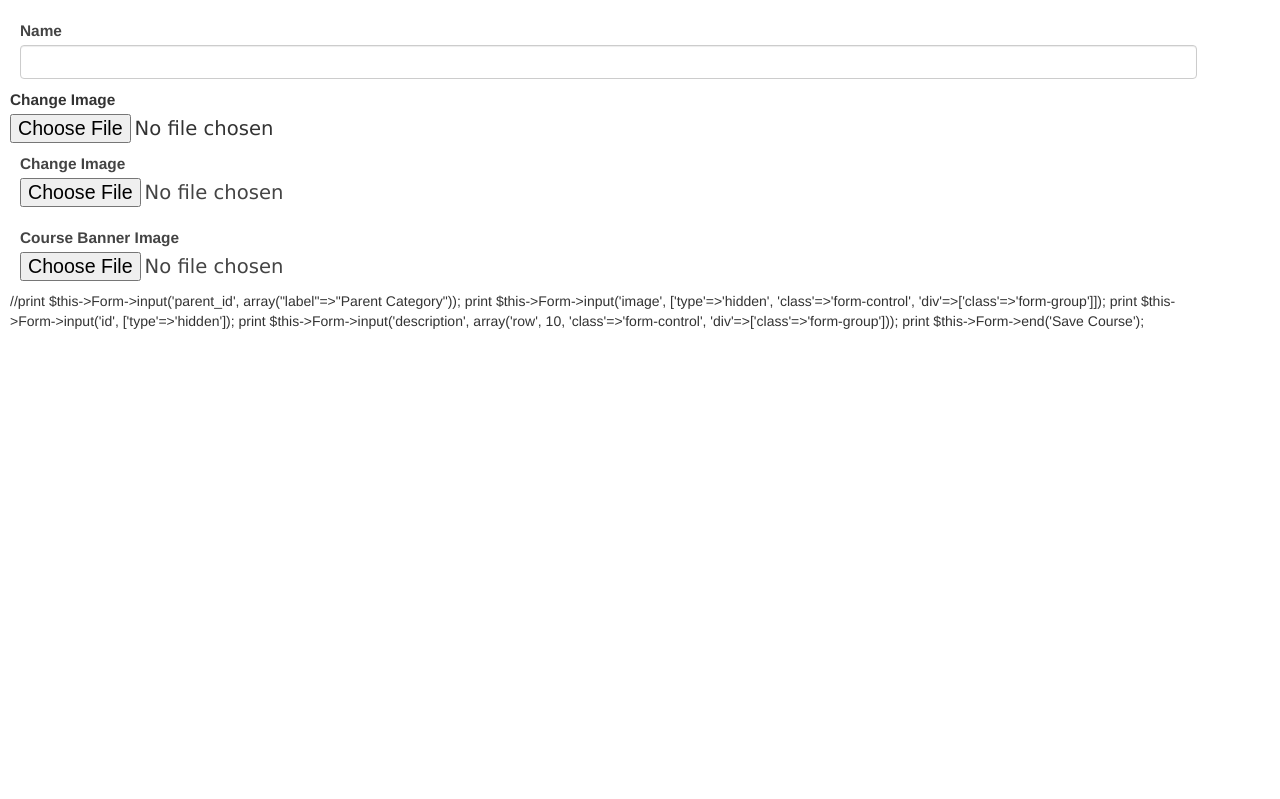
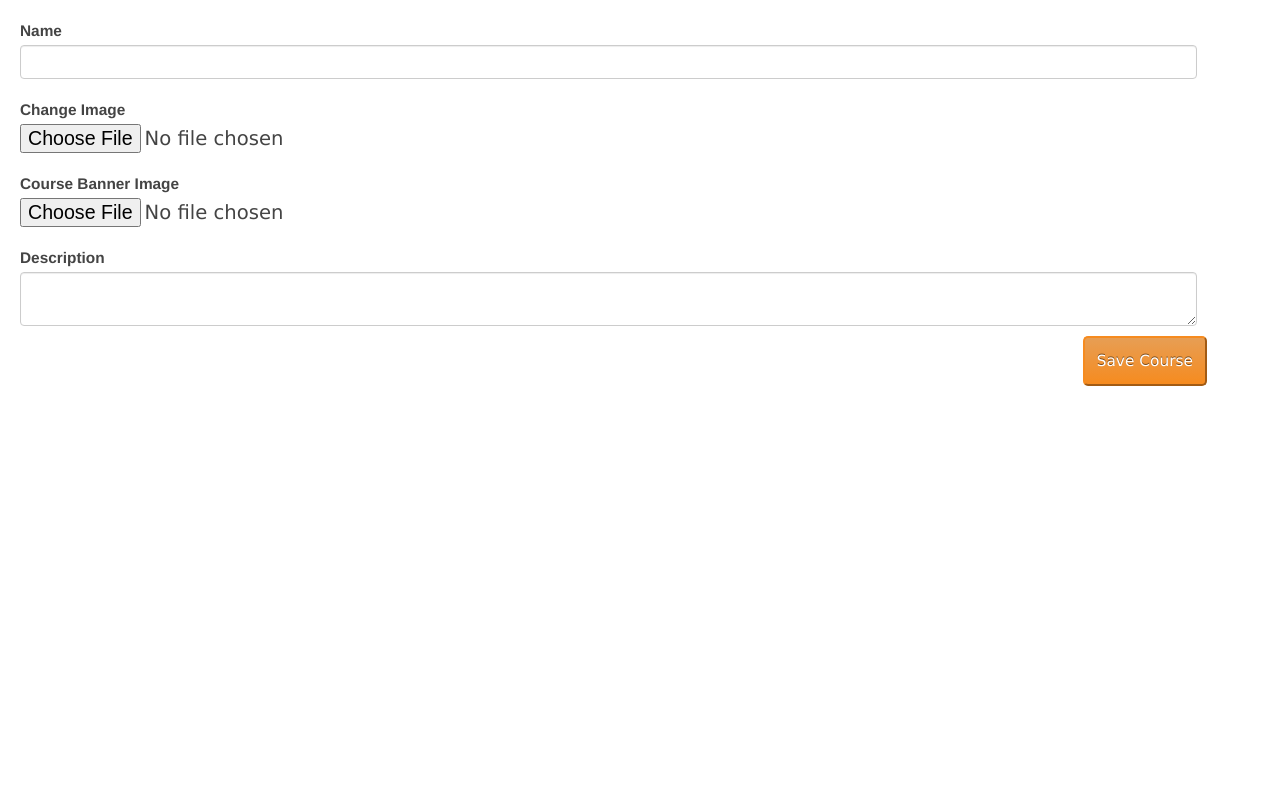
Before and after one commit to franklynjr/sbatsonacademy.com, a CakePHP app: the page made by app/View/Courses/admin_edit.ctp in a window 1280 px wide. Shown: the part 87-886 px from the top of the page. Run offline with PHP 8.4 and a stand-in for CakePHP, Linux system fonts and the light colour scheme; the template is opened without the code that fills it, so the values that code supplies are empty; form fields are guessed from the names that the template uses; some libraries are stand-ins or nearby versions.

Commit message:
fixed edit course view

```diff
--- a/app/View/Courses/admin_edit.ctp
+++ b/app/View/Courses/admin_edit.ctp
@@ -5,8 +5,8 @@ $this->layout = 'admin_default';
 echo $this->Form->create('Course', ['enctype'=>'multipart/form-data']);
 echo $this->Form->input('name', ['class'=>'form-control', 'div'=>['class'=>'form-group']]);
 
-echo $this->Form->label('Change Image');
-echo $this->Form->file('filename', ['div'=>['class'=>'form-group']]); ?>
+//echo $this->Form->label('Change Image');
+//echo $this->Form->file('filename', ['div'=>['class'=>'form-group']]); ?>
 
 <div class="input">
     <?php
@@ -22,6 +22,7 @@ echo $this->Form->file('filename', ['div'=>['class'=>'form-group']]); ?>
         echo $this->Form->file("banner_filename", ["id"=>"course-banner-image",  'div'=>['class'=>'form-group']]);
     ?>
 </div>
+<?php
 //print $this->Form->input('parent_id', array("label"=>"Parent Category"));
 print $this->Form->input('image', ['type'=>'hidden', 'class'=>'form-control', 'div'=>['class'=>'form-group']]);
 print $this->Form->input('id', ['type'=>'hidden']);
```
